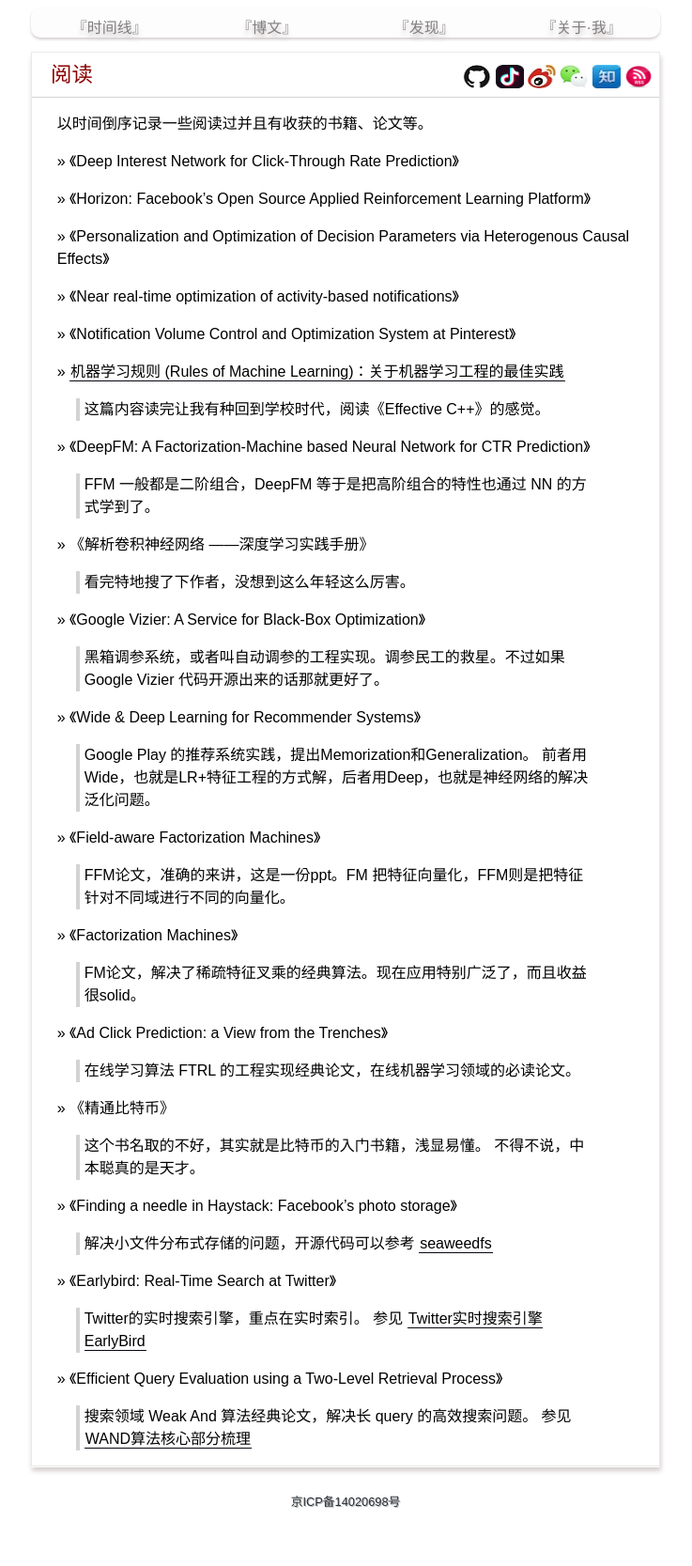
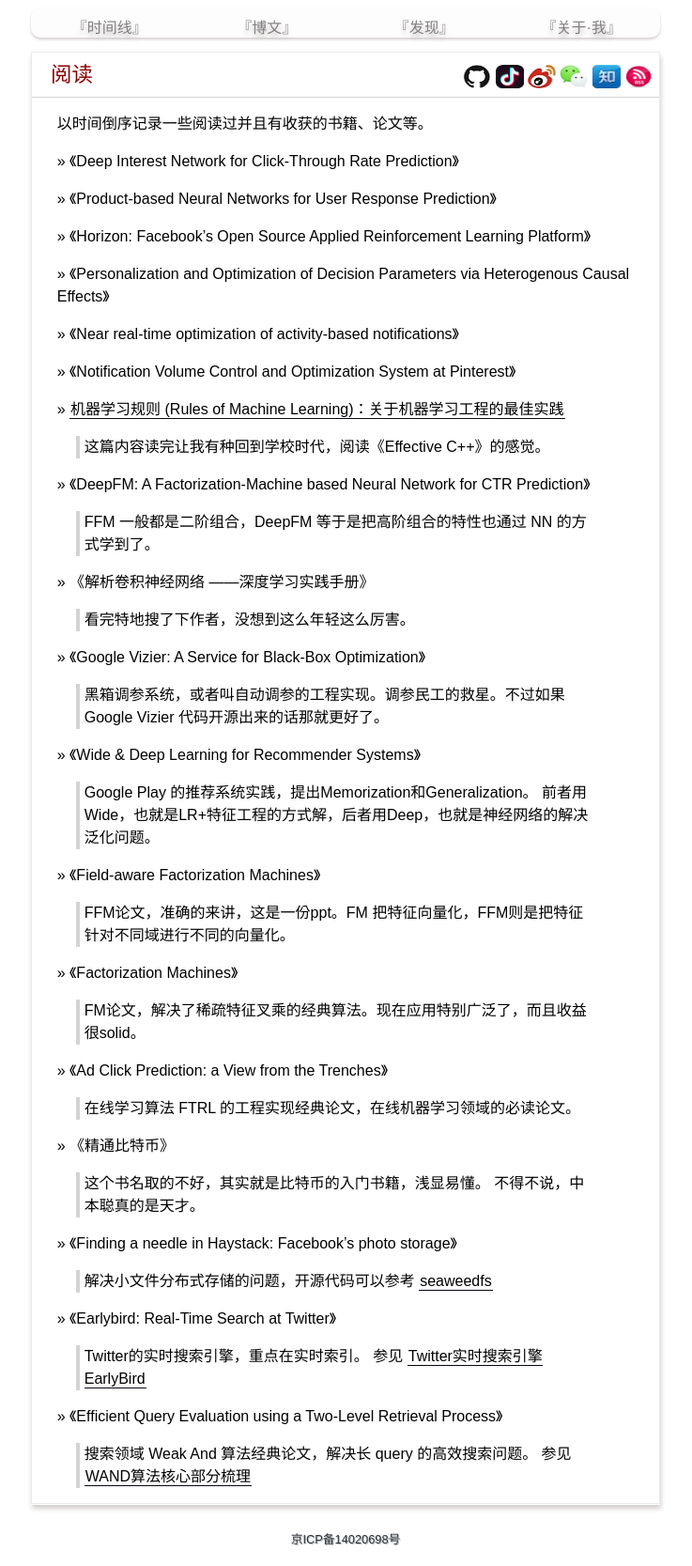
Before and after one commit to yanyiwu/blog, a Jekyll site: the page built from reading.md, in a window 1280 px wide. Shown: the whole page at 94% size, without its empty margins (272-1009 px from the left). Built offline with Jekyll 4.4.1, drawn with Linux system fonts in a browser that asks for light colours; Markdown is read by kramdown in place of the engine named in the settings; comment, search, counter and statistics services are not loaded; before the commit the page ends 1627 px from its top, so only the background shows below that.

Commit message:
update reading pnn

```diff
--- a/reading.md
+++ b/reading.md
@@ -6,6 +6,8 @@ title: 阅读
 以时间倒序记录一些阅读过并且有收获的书籍、论文等。
 
 &raquo; 《Deep Interest Network for Click-Through Rate Prediction》
+
+&raquo; 《Product-based Neural Networks for User Response Prediction》
 
 &raquo; 《Horizon: Facebook’s Open Source Applied Reinforcement Learning Platform》
 
```
